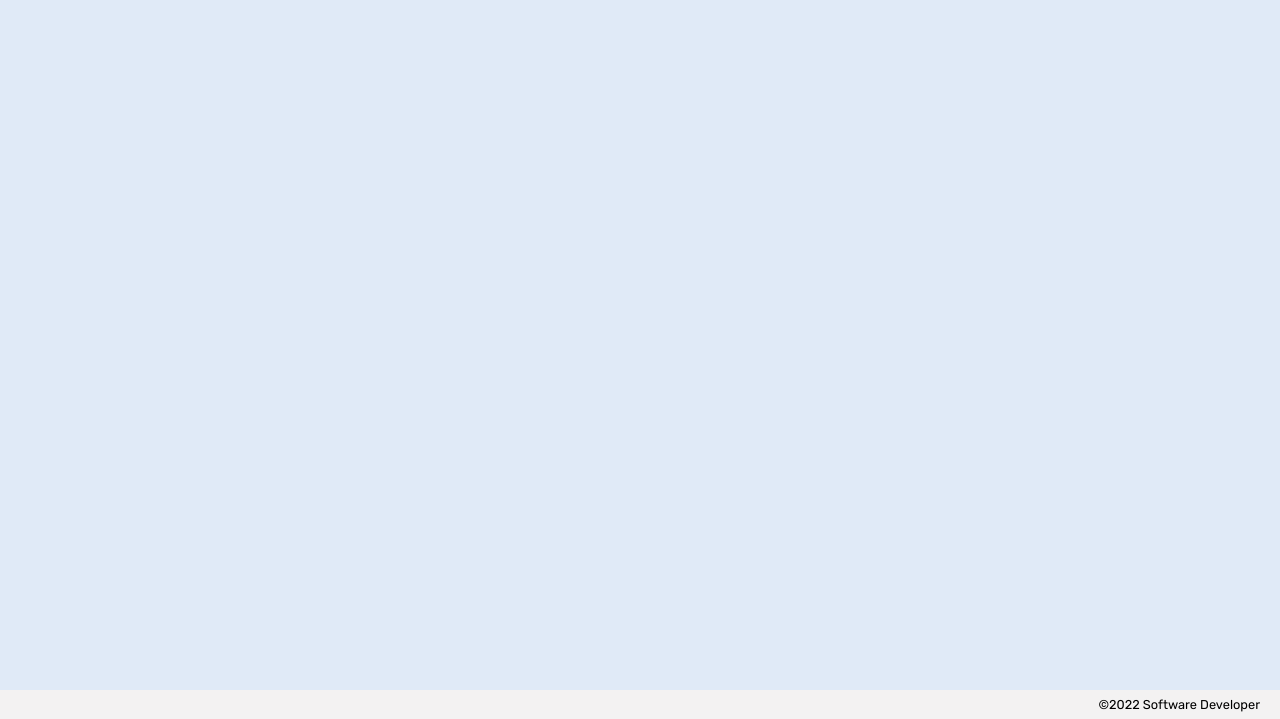
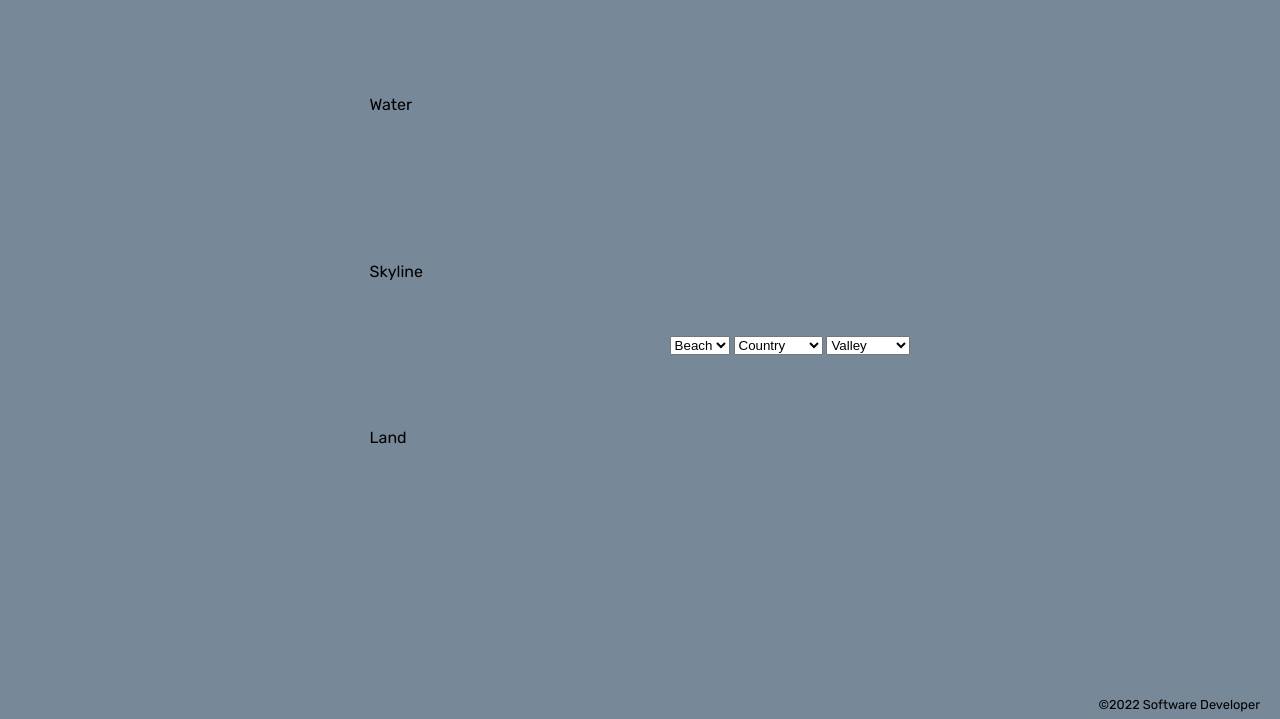
Before and after one commit to Eddie-Kuo/city-builder-from-scratch, a plain HTML site: page index.html in a window 1280 px wide. Shown: the part 81-800 px from the top of the page. Drawn offline with Linux system fonts and the light colour scheme.

Commit message:
add in basic HTML and CSS for element positioning and DOM

```diff
--- a/app.js
+++ b/app.js
@@ -1,4 +1,12 @@
-// import functions and grab DOM elements
+// DOM elements for the dropdowns
+const waterDropEl = document.getElementById('water-dropdown');
+const skylineDropEl = document.getElementById('skyline-dropdown');
+const landDropEl = document.getElementById('land-dropdown');
+
+// DOM for pictures
+const waterPicEl = document.getElementById('water-picture');
+const skylinePicEl = document.getElementById('skyline-picture');
+const landPicEl = document.getElementById('land-picture');
 
 // let state
 
--- a/index.html
+++ b/index.html
@@ -22,6 +22,29 @@
     </header>
 
     <main>
+        <section class="left">
+            <div id="water-picture">Water</div>
+            <div id="skyline-picture" >Skyline</div>
+            <div id="land-picture" >Land</div>
+        </section>
+
+        <section class="right">
+            <select id="water-dropdown">
+                <option value="beach">Beach</option>
+                <option value="lake">Lake</option>
+                <option value="river">River</option>
+            </select>
+            <select id="skyline-dropdown">
+                <option value="country">Country</option>
+                <option value="small-town">small-Town</option>
+                <option value="city">City</option>
+            </select>
+            <select id="land-dropdown">
+                <option value="valley">Valley</option>
+                <option value="mountain">Mountains</option>
+                <option value="plains">Plains</option>
+            </select>
+        </section>
 
     </main>
 
--- a/styles/global.css
+++ b/styles/global.css
@@ -7,7 +7,7 @@
 body {
     height: 100vh;
     font-family: 'Rubik', san-serif;
-    background: var(--background);
+    background-color: lightslategray;
     display: grid;
     grid-template-rows: auto 1fr auto;
 }
@@ -17,11 +17,16 @@ header {
     top: 0;
     display: flex;
     align-items: center;
-    background-color: var(--header-background);
+    background-color: lightslategray;
 }
 
 main {
     padding: 20px;
+    display: flex;
+    width: 100%;
+    height: 100%;
+    justify-content: center;
+    align-items: center;
 }
 
 footer {
@@ -31,5 +36,12 @@ footer {
     font-size: .8em;
     display: flex;
     justify-content: flex-end;
-    background-color: var(--footer-background);
+    background-color: lightslategray;
 }
+
+.left {
+    display: grid;
+    grid-template-rows: 1fr 1fr 1fr;
+    height: 500px;
+    width: 300px;
+}
```
Also changed, not shown: 1 other file.
